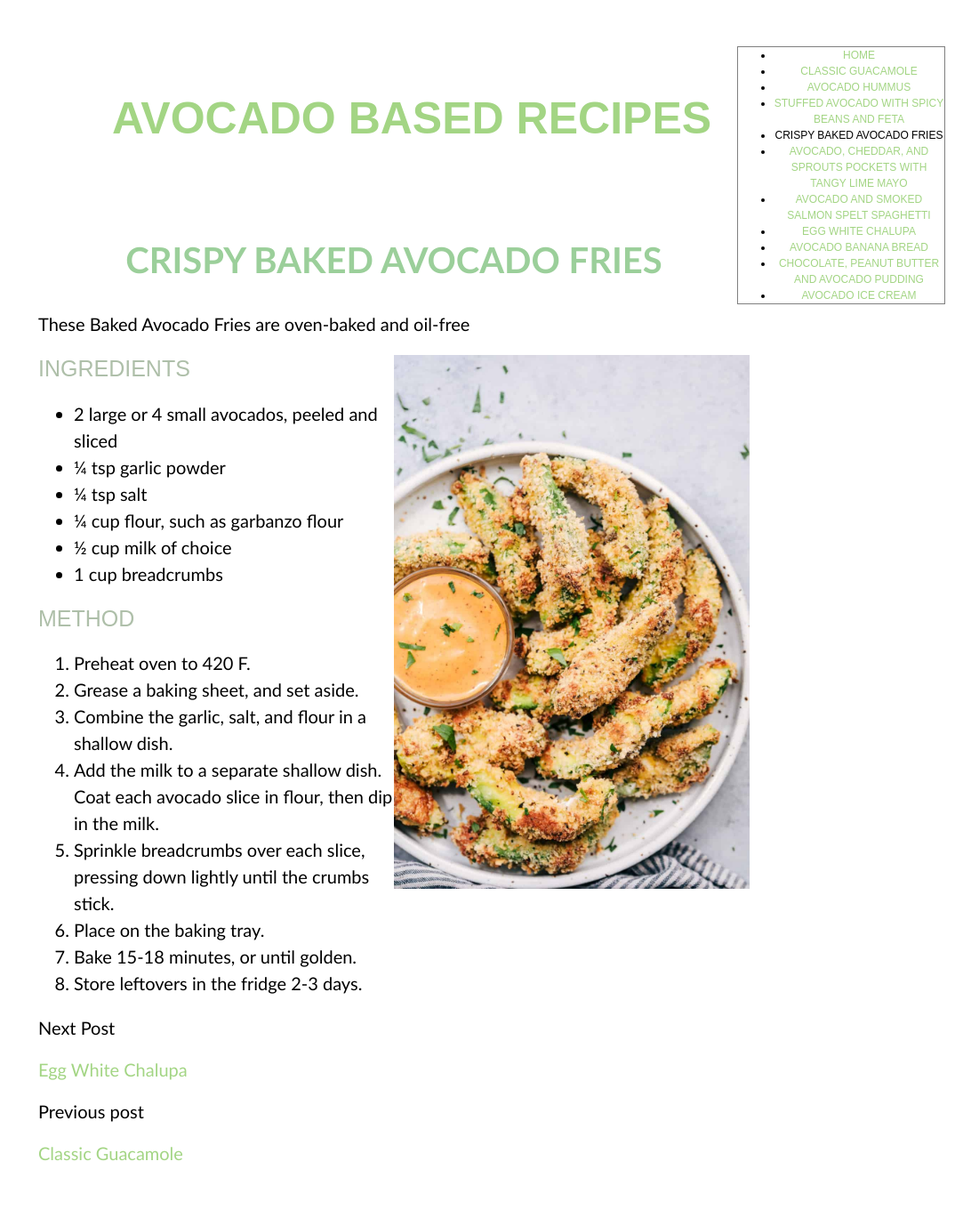
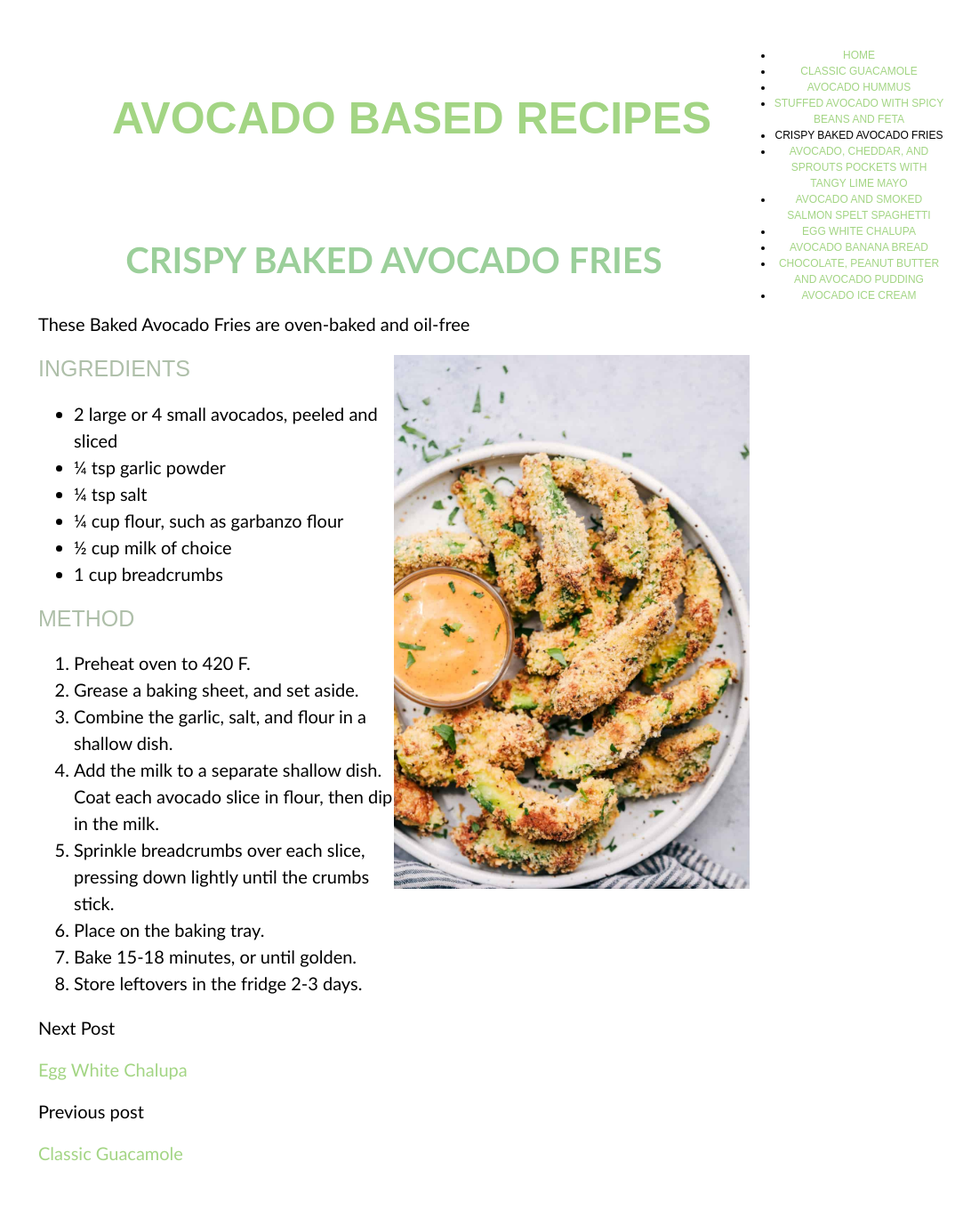
Before and after one commit to FleurBailey/fleurbailey.github.io, a Jekyll site: the page built from _recipes/recipe8.markdown, in a window 1280 px wide. Shown: the whole page at 89% size, without its empty margins (197-1280 px from the left). Built offline with Jekyll 4.4.1, drawn with Linux system fonts in a browser that asks for light colours.

Commit message:
white border

```diff
--- a/assets/css/recipes.css
+++ b/assets/css/recipes.css
@@ -122,7 +122,7 @@ a {
 
 /* for a menu for all recipes */
 ul.recipes {
-  border: 1px solid gray;
+  border: 1px solid white;
   width: 15%;
   float:right;
   font-size: 60%;
```
